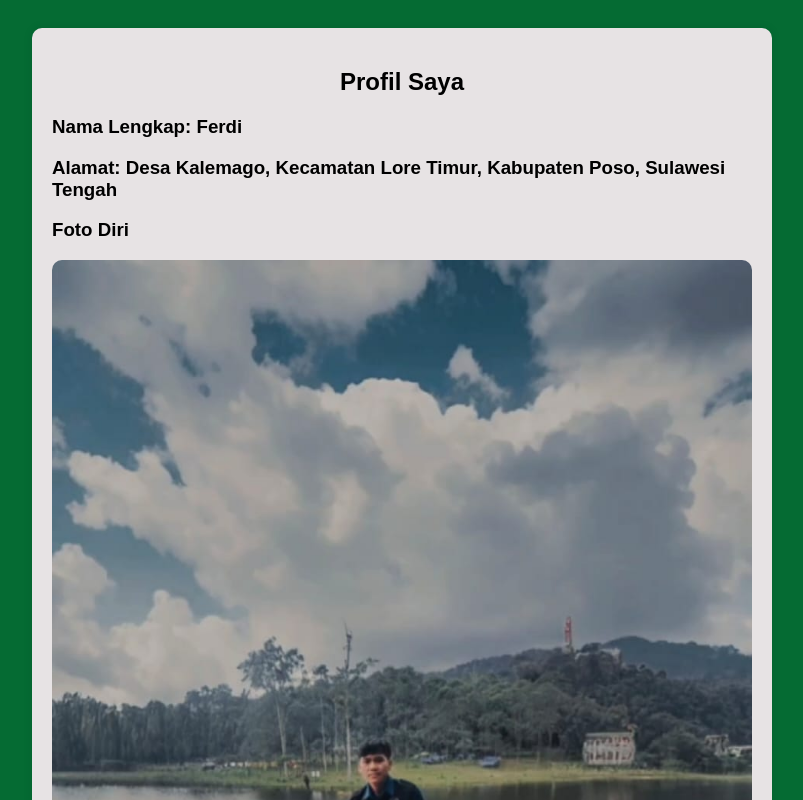
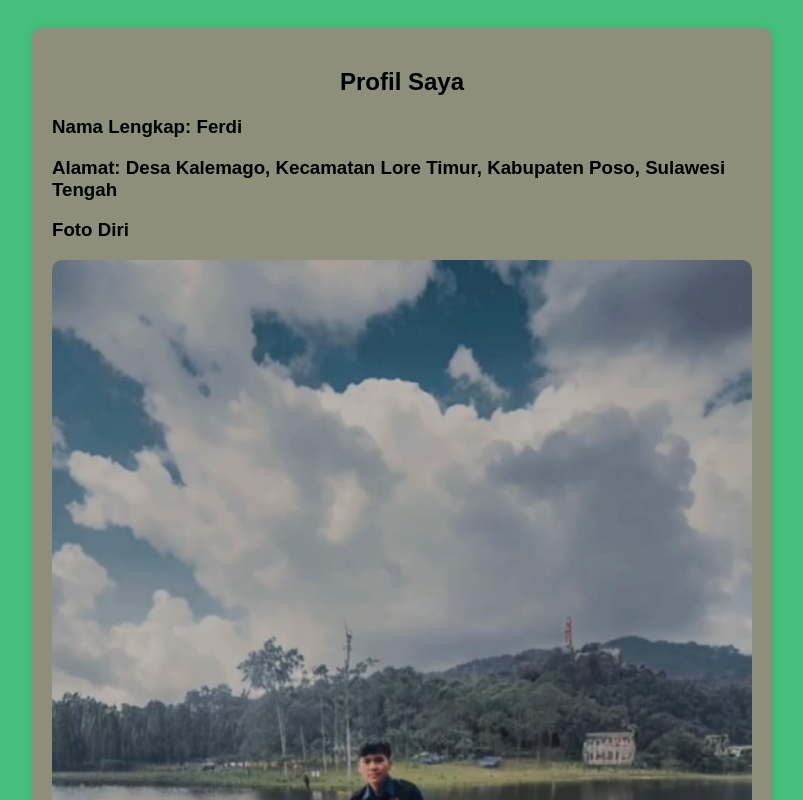
Before and after one commit to ferdikuasa03/Website-personal, a plain HTML site: page index.html in a window 1280 px wide. Shown: the top 800 px of the page, without its empty margins (238-1041 px from the left). Drawn offline with Linux system fonts and the light colour scheme.

Commit message:
Add files via upload

```diff
--- a/index.html
+++ b/index.html
@@ -6,12 +6,12 @@
   <style>
     body {
       font-family: Arial, sans-serif;
-      background-color: #056b33;
+      background-color: #45c07c;
       padding: 20px;
     }
 
     .card {
-      background: rgb(231, 227, 228);
+      background: rgb(141, 143, 123);
       max-width: 700px;
       margin: auto;
       padding: 20px;
```
